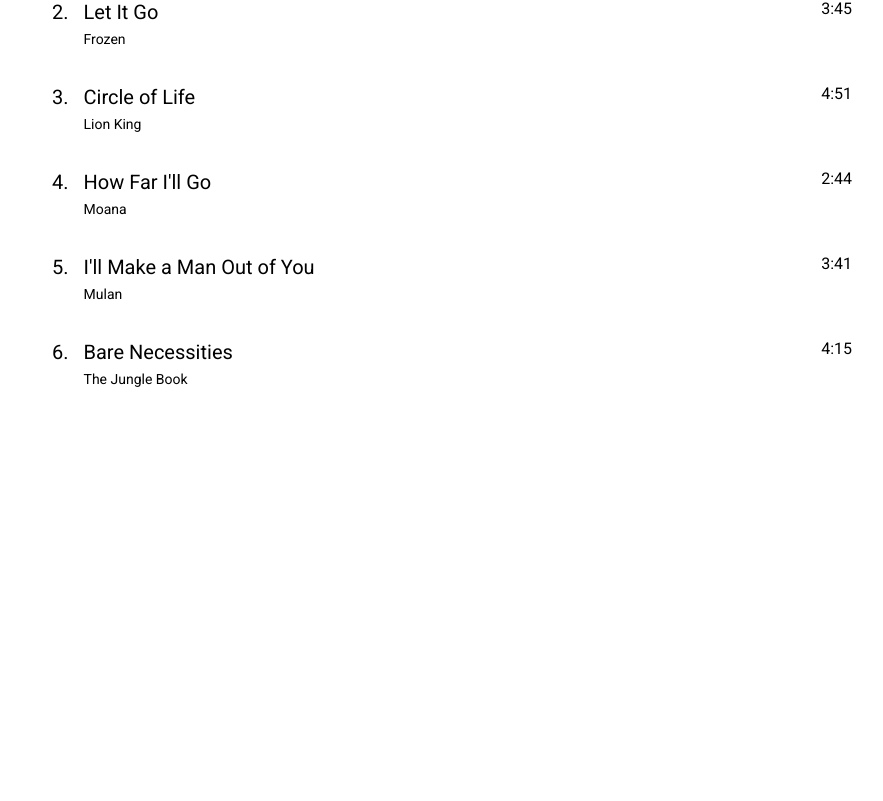
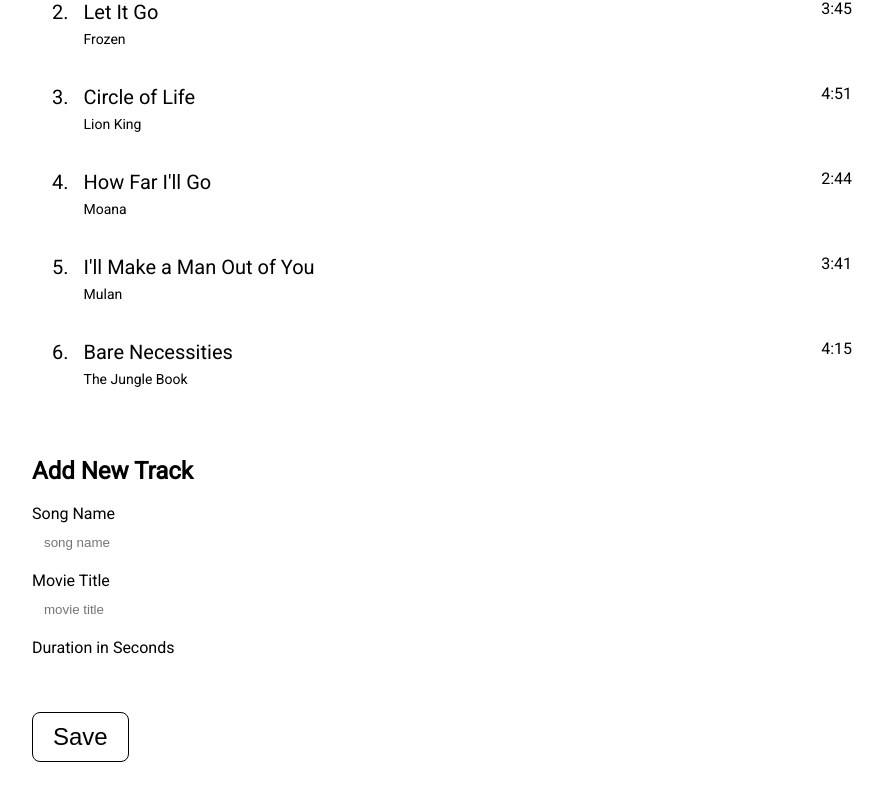
Before and after one commit to nakim97/musicplaylist, a React (Create React App) app in the folder playlist-generator/: page / in a window 1280 px wide. Shown: the part 409-1210 px from the top of the page, without its empty margins (208-1091 px from the left). Before the commit the page ends 873 px from the top, so only its background shows below. Built offline with nearby package versions, Linux system fonts and the light colour scheme.

Commit message:
create an add track form

```diff
--- a/playlist-generator/src/App.css
+++ b/playlist-generator/src/App.css
@@ -129,3 +129,27 @@
   margin-left: auto;
   color: black;
 }
+
+.add-track-form{
+  margin-top:20px;
+}
+.add-track-form h2{
+  margin: 10px 0;
+}
+.add-track-form .form-input{
+  display:flex;
+  flex-direction: column;
+  margin: 10px 0;
+}
+.add-track-form input{
+  padding: 8px 12px;
+  border-radius: 8px;
+  border:none;
+}
+.add-track-form .submit{
+  font-size: 24px;
+  padding:10px 20px;
+  border: 1px solid black;
+  border-radius: 8px;
+  margin-top: 10px;
+}
--- /dev/null
+++ b/playlist-generator/src/components/AddTrack.js
@@ -0,0 +1,24 @@
+export default function AddTrack(){
+    return(
+        <div className="add-track-form">
+            <h2> Add New Track </h2>
+
+            <div className="form-input">
+                <label htmlFor="songName">Song Name </label>
+                <input name="songName" type="text" placeholder="song name" />
+            </div>
+
+            <div className="form-input">
+                <label htmlFor="movieTitle">Movie Title </label>
+                <input name="movieTitle" type="text" placeholder="movie title" />
+            </div>
+
+            <div className="form-input">
+                <label htmlFor="duration">Duration in Seconds </label>
+                <input name="duration" type="number"/>
+            </div>
+
+            <button className="btn submit">Save</button>
+        </div>
+    )
+}
--- a/playlist-generator/src/components/Playlist.js
+++ b/playlist-generator/src/components/Playlist.js
@@ -1,5 +1,6 @@
 import { useState } from "react"
 import Track from "./Track"
+import AddTrack from "./AddTrack"
 
 export default function Playlist(props){
     const [status, setStatus ] = useState("Paused...")
@@ -81,6 +82,8 @@
                     <Track song={song} position ={idx + 1} onTrackClick={handleOnTrackClick}/>
                 ))}
             </ul>
+
+            <AddTrack />
         </div>
     )
 }
```
